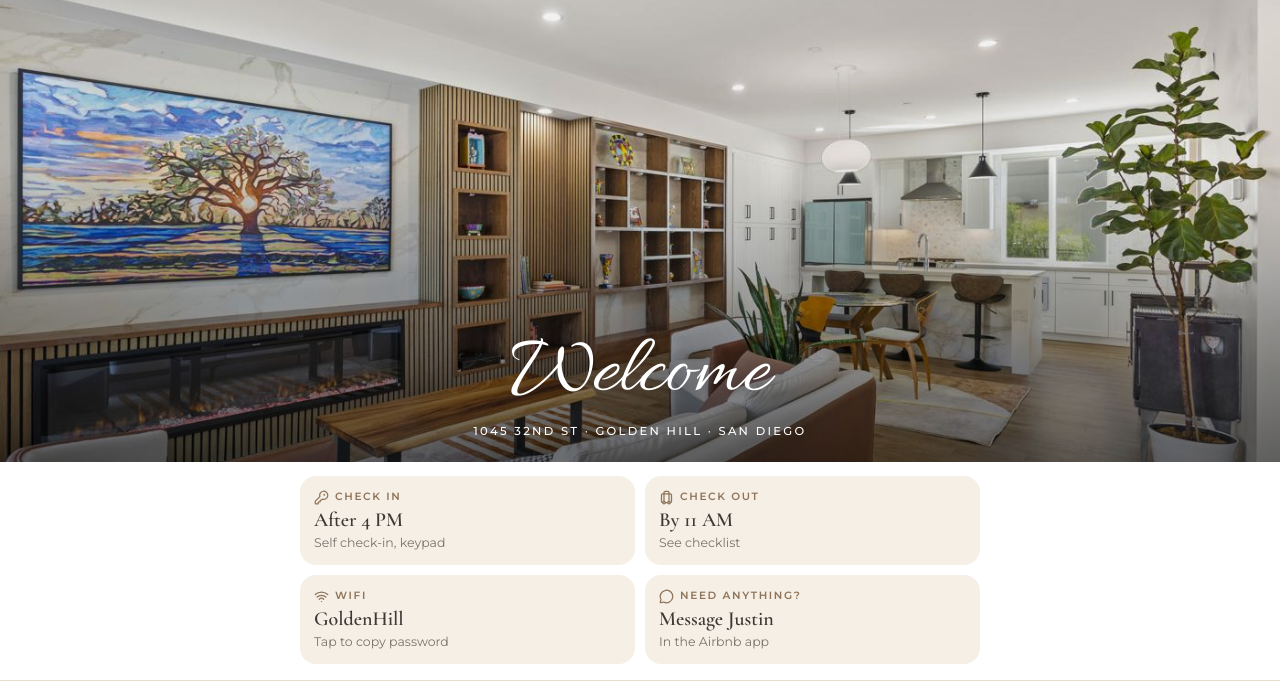
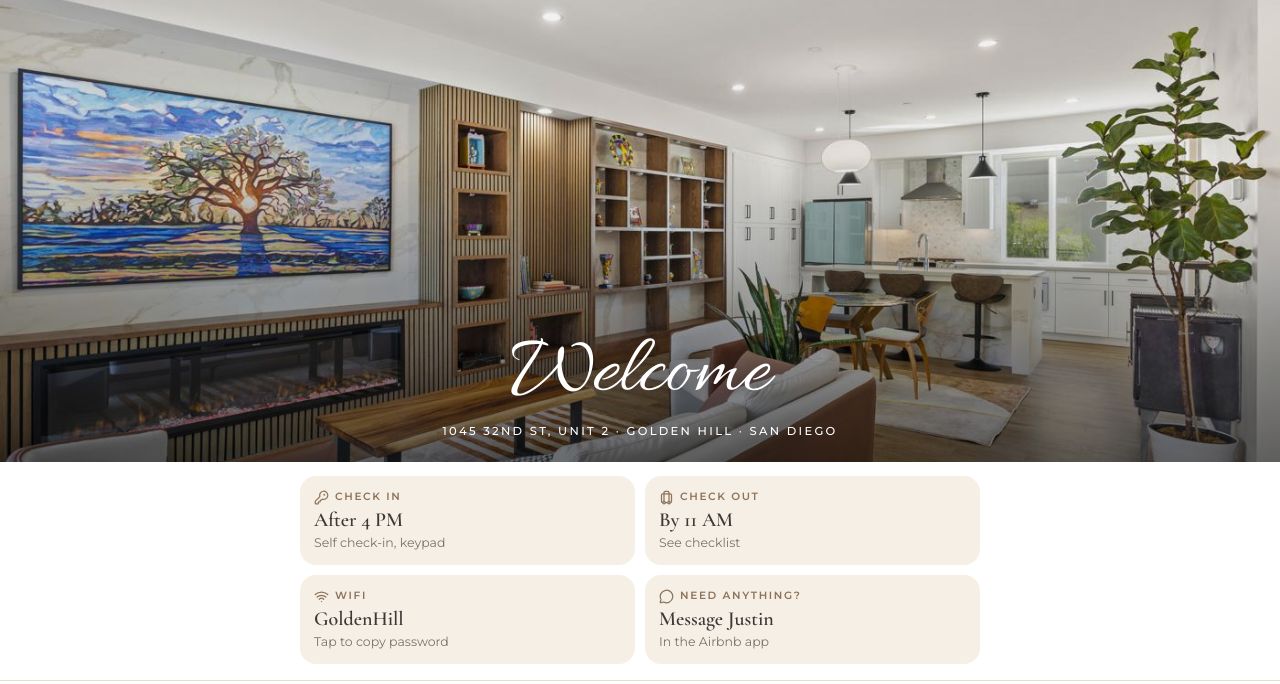
Before and after one commit to goldenhillguide/goldenhillguide.github.io, a plain HTML site: page index.html in a window 1280 px wide. Shown: the part 61-745 px from the top of the page. Drawn offline with nearby package versions, Linux system fonts and the light colour scheme.

Commit message:
Add Unit 2 to every address mention
Co-Authored-By: Claude Opus 5.5 <noreply@anthropic.com>
Claude-Session: https://claude.ai/code/session_01TvT8iKr4dTzkEDMhM2WXM5

```diff
--- a/index.html
+++ b/index.html
@@ -174,7 +174,7 @@ body{padding-bottom:calc(64px + env(safe-area-inset-bottom))}
     <div class="shade"></div>
     <div class="txt">
       <h1>Welcome</h1>
-      <p>1045 32nd St · Golden Hill · San Diego</p>
+      <p>1045 32nd St, Unit 2 · Golden Hill · San Diego</p>
     </div>
   </div>
   <div class="wrap">
@@ -434,7 +434,7 @@ body{padding-bottom:calc(64px + env(safe-area-inset-bottom))}
 
 <footer class="foot">
   <div class="script">Enjoy your stay</div>
-  <p style="margin:6px 0 0;font:500 11px/1.6 var(--sans);letter-spacing:.18em;text-transform:uppercase;color:var(--muted)">1045 32nd St · Golden Hill · San Diego</p>
+  <p style="margin:6px 0 0;font:500 11px/1.6 var(--sans);letter-spacing:.18em;text-transform:uppercase;color:var(--muted)">1045 32nd St, Unit 2 · Golden Hill · San Diego</p>
 </footer>
 
 
```
